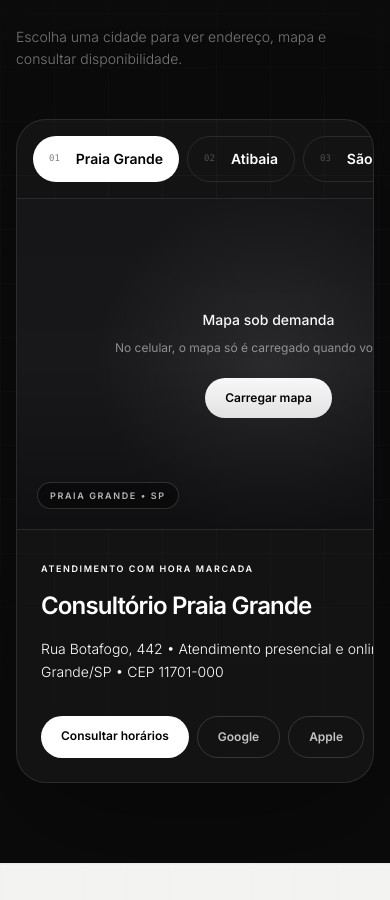
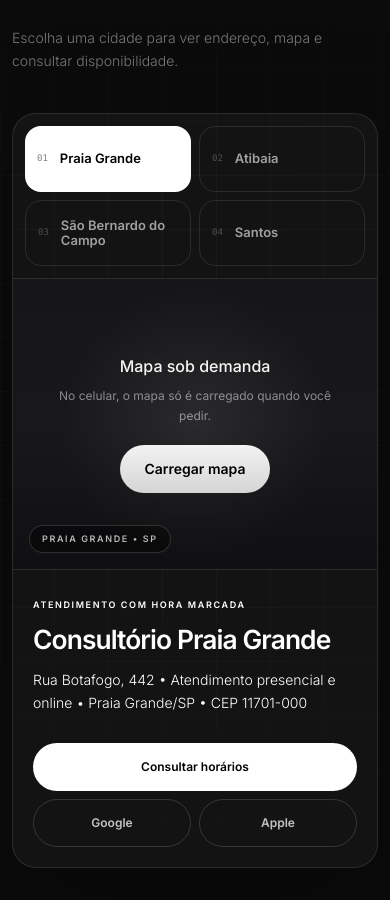
Before and after one commit to RennanLucas/cristiano-avila-site, a Next.js app: page / in a window 390 px wide. Shown: the part 11100-12000 px from the top of the page. Built offline with nearby package versions, Linux system fonts and the light colour scheme.

Commit message:
fix: make locations section fully responsive on mobile

```diff
--- a/src/components/Locations.tsx
+++ b/src/components/Locations.tsx
@@ -24,26 +24,32 @@ export default function Locations() {
   };
 
   return (
-    <section id="unidades" className="locations-stage relative overflow-hidden border-t border-zinc-100 bg-[#0b0b0c] py-20 text-white sm:py-24 lg:py-32" data-tone="dark">
+    <section id="unidades" className="locations-stage relative overflow-hidden border-t border-zinc-100 bg-[#0b0b0c] pb-28 pt-20 text-white sm:py-24 lg:py-32" data-tone="dark">
       <div className="locations-grid pointer-events-none absolute inset-0" />
-      <div className="relative z-10 mx-auto max-w-7xl px-4 sm:px-6">
-        <div className="mb-12 grid gap-8 lg:mb-16 lg:grid-cols-[1fr_auto] lg:items-end">
+      <div className="relative z-10 mx-auto max-w-7xl px-3 sm:px-6">
+        <div className="mb-10 grid gap-6 sm:mb-12 lg:mb-16 lg:grid-cols-[1fr_auto] lg:items-end">
           <div>
             <span className="text-[10px] font-semibold uppercase tracking-[0.26em] text-white/38">Atendimento presencial</span>
-            <h2 className="mt-5 max-w-4xl text-4xl font-semibold leading-[0.98] tracking-[-0.05em] text-white sm:text-5xl lg:text-7xl">Quatro cidades. <span className="font-serif font-normal italic text-white/52">Um mesmo cuidado.</span></h2>
+            <h2 className="mt-5 max-w-4xl text-[2.55rem] font-semibold leading-[0.98] tracking-[-0.05em] text-white sm:text-5xl lg:text-7xl">Quatro cidades. <span className="font-serif font-normal italic text-white/52">Um mesmo cuidado.</span></h2>
           </div>
           <p className="max-w-sm text-sm font-light leading-relaxed text-white/45">Escolha uma cidade para ver endereço, mapa e consultar disponibilidade.</p>
         </div>
 
-        <div className="grid overflow-hidden rounded-[30px] border border-white/10 bg-white/[0.035] shadow-[0_40px_120px_rgba(0,0,0,0.34)] lg:min-h-[650px] lg:grid-cols-[0.36fr_0.64fr] lg:rounded-[38px]">
-          <div className="border-b border-white/10 p-4 sm:p-6 lg:border-b-0 lg:border-r lg:p-8">
-            <div className="flex gap-2 overflow-x-auto [scrollbar-width:none] [&::-webkit-scrollbar]:hidden lg:flex-col lg:gap-0 lg:overflow-visible">
+        <div className="grid min-w-0 overflow-hidden rounded-[24px] border border-white/10 bg-white/[0.035] shadow-[0_40px_120px_rgba(0,0,0,0.34)] sm:rounded-[30px] lg:min-h-[650px] lg:grid-cols-[0.36fr_0.64fr] lg:rounded-[38px]">
+          <div className="min-w-0 border-b border-white/10 p-3 sm:p-6 lg:border-b-0 lg:border-r lg:p-8">
+            <div className="grid grid-cols-2 gap-2 lg:flex lg:flex-col lg:gap-0">
               {CURRENT_UNITS.map((unit, index) => {
                 const active = selectedUnit.id === unit.id;
                 return (
-                  <button key={unit.id} type="button" onClick={() => selectUnit(unit)} className={`group flex shrink-0 items-center gap-4 rounded-full px-4 py-3 text-left transition-all lg:w-full lg:rounded-none lg:border-b lg:border-white/10 lg:px-0 lg:py-6 ${active ? "bg-white text-black lg:bg-transparent lg:text-white" : "border border-white/10 text-white/48 lg:border-x-0 lg:border-t-0 lg:hover:text-white"}`} data-cursor-label="Selecionar">
-                    <span className={`font-mono text-[9px] ${active ? "text-black/50 lg:text-white/35" : "text-white/25"}`}>{String(index + 1).padStart(2, "0")}</span>
-                    <span className="text-sm font-semibold sm:text-base lg:text-xl">{unit.city}</span>
+                  <button
+                    key={unit.id}
+                    type="button"
+                    onClick={() => selectUnit(unit)}
+                    className={`group flex min-h-[66px] min-w-0 w-full items-center gap-3 rounded-2xl px-3 py-3 text-left transition-all lg:min-h-0 lg:rounded-none lg:border-b lg:border-white/10 lg:px-0 lg:py-6 ${active ? "bg-white text-black lg:bg-transparent lg:text-white" : "border border-white/10 text-white/60 lg:border-x-0 lg:border-t-0 lg:hover:text-white"}`}
+                    data-cursor-label="Selecionar"
+                  >
+                    <span className={`shrink-0 font-mono text-[9px] ${active ? "text-black/50 lg:text-white/35" : "text-white/25"}`}>{String(index + 1).padStart(2, "0")}</span>
+                    <span className="min-w-0 text-[13px] font-semibold leading-[1.12] sm:text-sm lg:text-xl">{unit.city}</span>
                     <span className={`ml-auto hidden text-base transition-transform lg:block ${active ? "translate-x-0 opacity-100" : "-translate-x-2 opacity-0 group-hover:translate-x-0 group-hover:opacity-70"}`}>↗</span>
                   </button>
                 );
@@ -56,29 +62,33 @@ export default function Locations() {
             </div>
           </div>
 
-          <div key={selectedUnit.id} className="location-detail-enter grid lg:grid-rows-[0.58fr_0.42fr]">
-            <div className="relative min-h-[330px] bg-zinc-900 sm:min-h-[420px]">
+          <div key={selectedUnit.id} className="location-detail-enter grid min-w-0 lg:grid-rows-[0.58fr_0.42fr]">
+            <div className="relative min-h-[290px] min-w-0 bg-zinc-900 sm:min-h-[420px]">
               {showMap ? (
                 <iframe title={`Mapa da unidade de ${selectedUnit.city}`} src={selectedUnit.mapEmbedUrl} className="absolute inset-0 h-full w-full border-0 grayscale-[0.55] contrast-[0.96] invert-[0.02]" loading="lazy" referrerPolicy="no-referrer-when-downgrade" />
               ) : (
-                <div className="absolute inset-0 flex items-center justify-center bg-[radial-gradient(circle_at_center,rgba(255,255,255,0.08),transparent_58%)] p-6 text-center">
-                  <div className="max-w-xs"><p className="text-sm font-medium text-white">Mapa sob demanda</p><p className="mt-2 text-xs leading-relaxed text-white/50">No celular, o mapa só é carregado quando você pedir.</p><button type="button" onClick={() => setShowMap(true)} className="mt-5 rounded-full bg-white px-5 py-3 text-xs font-semibold text-black">Carregar mapa</button></div>
+                <div className="absolute inset-0 flex items-center justify-center bg-[radial-gradient(circle_at_center,rgba(255,255,255,0.08),transparent_58%)] px-5 py-8 text-center">
+                  <div className="w-full max-w-[280px]">
+                    <p className="text-base font-medium text-white">Mapa sob demanda</p>
+                    <p className="mt-2 text-xs leading-relaxed text-white/50">No celular, o mapa só é carregado quando você pedir.</p>
+                    <button type="button" onClick={() => setShowMap(true)} className="mt-5 min-h-12 rounded-full bg-white px-6 py-3 text-sm font-semibold text-black">Carregar mapa</button>
+                  </div>
                 </div>
               )}
               <div className="pointer-events-none absolute inset-0 bg-gradient-to-t from-black/35 via-transparent to-black/10" />
-              <div className="pointer-events-none absolute bottom-5 left-5 rounded-full border border-white/15 bg-black/40 px-3 py-1.5 text-[9px] font-semibold uppercase tracking-[0.18em] text-white/70 backdrop-blur-md sm:bottom-7 sm:left-7">{selectedUnit.city} • SP</div>
+              <div className="pointer-events-none absolute bottom-4 left-4 max-w-[calc(100%-2rem)] rounded-full border border-white/15 bg-black/40 px-3 py-1.5 text-[9px] font-semibold uppercase tracking-[0.18em] text-white/70 backdrop-blur-md sm:bottom-7 sm:left-7">{selectedUnit.city} • SP</div>
             </div>
 
-            <div className="grid gap-8 border-t border-white/10 p-6 sm:p-8 lg:grid-cols-[1fr_auto] lg:items-end lg:p-10">
-              <div>
+            <div className="grid min-w-0 gap-7 border-t border-white/10 p-5 sm:p-8 lg:grid-cols-[1fr_auto] lg:items-end lg:p-10">
+              <div className="min-w-0">
                 <span className="text-[9px] font-semibold uppercase tracking-[0.18em] text-white/32">{selectedUnit.availability}</span>
-                <h3 className="mt-3 text-2xl font-semibold tracking-[-0.035em] text-white sm:text-3xl">{selectedUnit.title}</h3>
-                <p className="mt-4 max-w-xl text-sm font-light leading-relaxed text-white/52">{selectedUnit.address}{selectedUnit.complement ? ` • ${selectedUnit.complement}` : ""}{selectedUnit.neighborhood ? ` • ${selectedUnit.neighborhood}` : ""} • {selectedUnit.city}/{selectedUnit.state} • CEP {selectedUnit.zip}</p>
+                <h3 className="mt-3 text-[1.65rem] font-semibold leading-[1.04] tracking-[-0.035em] text-white sm:text-3xl">{selectedUnit.title}</h3>
+                <p className="mt-4 max-w-xl break-words text-sm font-light leading-relaxed text-white/52">{selectedUnit.address}{selectedUnit.complement ? ` • ${selectedUnit.complement}` : ""}{selectedUnit.neighborhood ? ` • ${selectedUnit.neighborhood}` : ""} • {selectedUnit.city}/{selectedUnit.state} • CEP {selectedUnit.zip}</p>
               </div>
-              <div className="flex flex-wrap gap-2 lg:max-w-[250px] lg:justify-end">
-                <a data-cursor-label="Agenda" href={buildWhatsAppLink(`Olá, Dr. Cristiano. Gostaria de verificar a disponibilidade de atendimento presencial em ${selectedUnit.city}.`)} target="_blank" rel="noopener noreferrer" className="rounded-full bg-white px-5 py-3 text-xs font-semibold text-black">Consultar horários</a>
-                <a data-cursor-label="Mapa" href={selectedUnit.mapsExternalLink} target="_blank" rel="noopener noreferrer" className="rounded-full border border-white/15 px-5 py-3 text-xs font-semibold text-white/75 transition-colors hover:bg-white/10 hover:text-white">Google</a>
-                <a data-cursor-label="Mapa" href={selectedUnit.appleMapsExternalLink} target="_blank" rel="noopener noreferrer" className="rounded-full border border-white/15 px-5 py-3 text-xs font-semibold text-white/75 transition-colors hover:bg-white/10 hover:text-white">Apple</a>
+              <div className="grid grid-cols-2 gap-2 lg:flex lg:max-w-[250px] lg:flex-wrap lg:justify-end">
+                <a data-cursor-label="Agenda" href={buildWhatsAppLink(`Olá, Dr. Cristiano. Gostaria de verificar a disponibilidade de atendimento presencial em ${selectedUnit.city}.`)} target="_blank" rel="noopener noreferrer" className="col-span-2 inline-flex min-h-12 items-center justify-center rounded-full bg-white px-5 py-3 text-center text-xs font-semibold text-black lg:col-span-1">Consultar horários</a>
+                <a data-cursor-label="Mapa" href={selectedUnit.mapsExternalLink} target="_blank" rel="noopener noreferrer" className="inline-flex min-h-12 items-center justify-center rounded-full border border-white/15 px-4 py-3 text-center text-xs font-semibold text-white/75 transition-colors hover:bg-white/10 hover:text-white">Google</a>
+                <a data-cursor-label="Mapa" href={selectedUnit.appleMapsExternalLink} target="_blank" rel="noopener noreferrer" className="inline-flex min-h-12 items-center justify-center rounded-full border border-white/15 px-4 py-3 text-center text-xs font-semibold text-white/75 transition-colors hover:bg-white/10 hover:text-white">Apple</a>
               </div>
             </div>
           </div>
```
